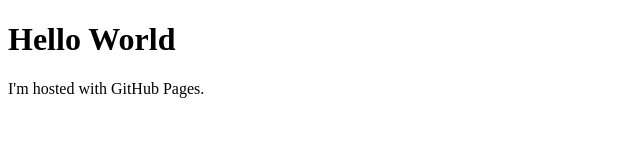
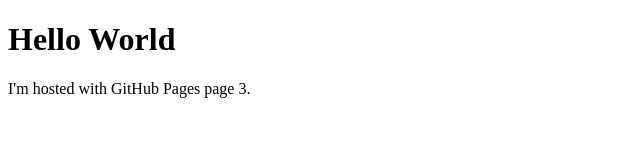
Before and after one commit to ZhixianZhang620/demo, a plain HTML site: page index.html in a window 1280 px wide. Shown: the full height of the page, 0-640 px from the left. Drawn offline with Linux system fonts and the light colour scheme.

Commit message:
Update index.html

```diff
--- a/index.html
+++ b/index.html
@@ -2,6 +2,6 @@
 <html>
 <body>
 <h1>Hello World</h1>
-<p>I'm hosted with GitHub Pages.</p>
+<p>I'm hosted with GitHub Pages page 3.</p>
 </body>
 </html>
```
